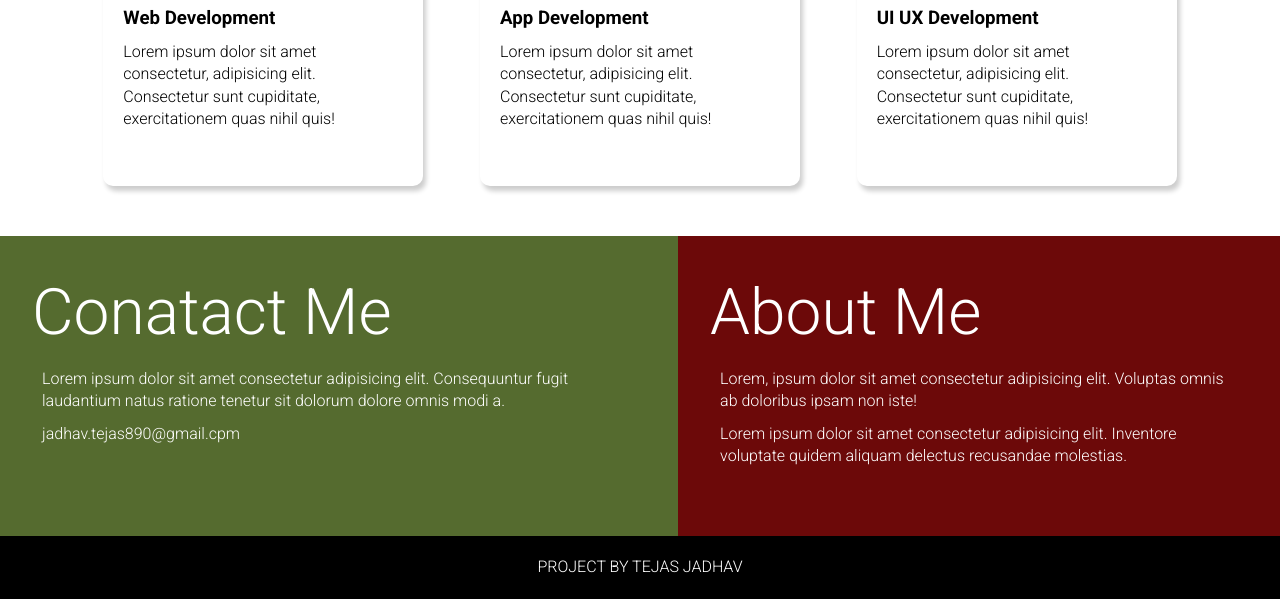
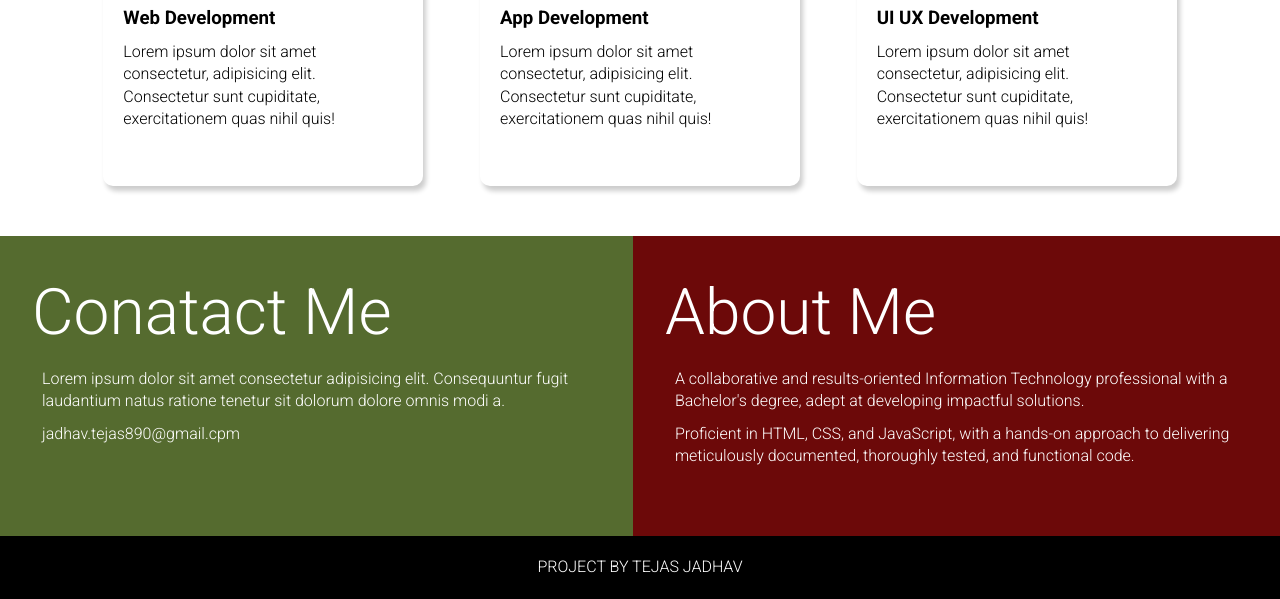
Before and after one commit to Tejas7553/Landing-page, a plain HTML site: page index.html in a window 1280 px wide. Shown: the part 1238-1837 px from the top of the page. Drawn offline with Linux system fonts and the light colour scheme.

Commit message:
html commit

```diff
--- a/index.html
+++ b/index.html
@@ -75,13 +75,13 @@
       <div class="about">
         <h2>About Me</h2>
         <p>
-          Lorem, ipsum dolor sit amet consectetur adipisicing elit. Voluptas
-          omnis ab doloribus ipsam non iste!
+          A collaborative and results-oriented Information Technology professional with a Bachelor's degree, adept at developing
+impactful solutions.
         </p>
 
         <p>
-          Lorem ipsum dolor sit amet consectetur adipisicing elit. Inventore
-          voluptate quidem aliquam delectus recusandae molestias.
+          Proficient in HTML, CSS, and JavaScript, with a hands-on approach to delivering meticulously documented,
+thoroughly tested, and functional code.
         </p>
       </div>
     </section>
```
